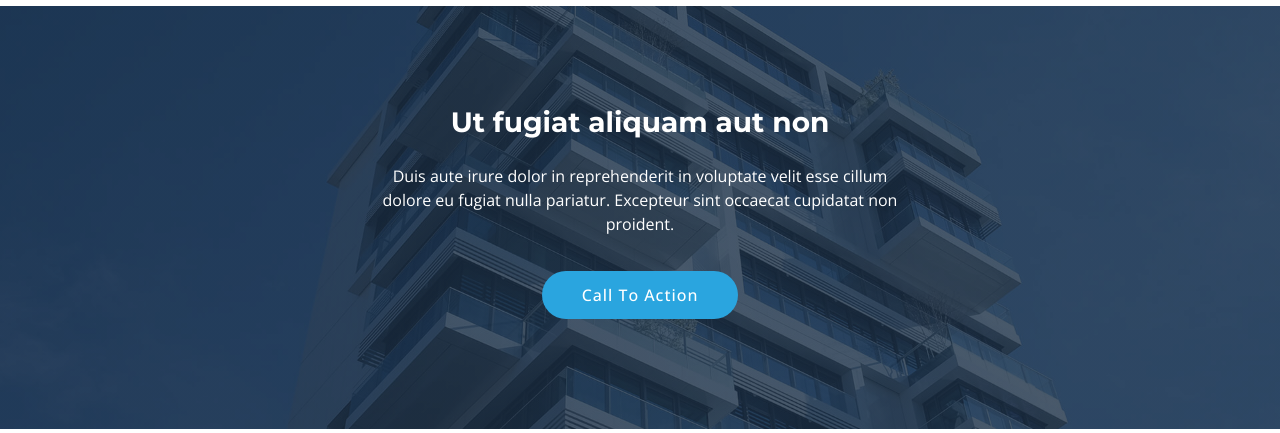
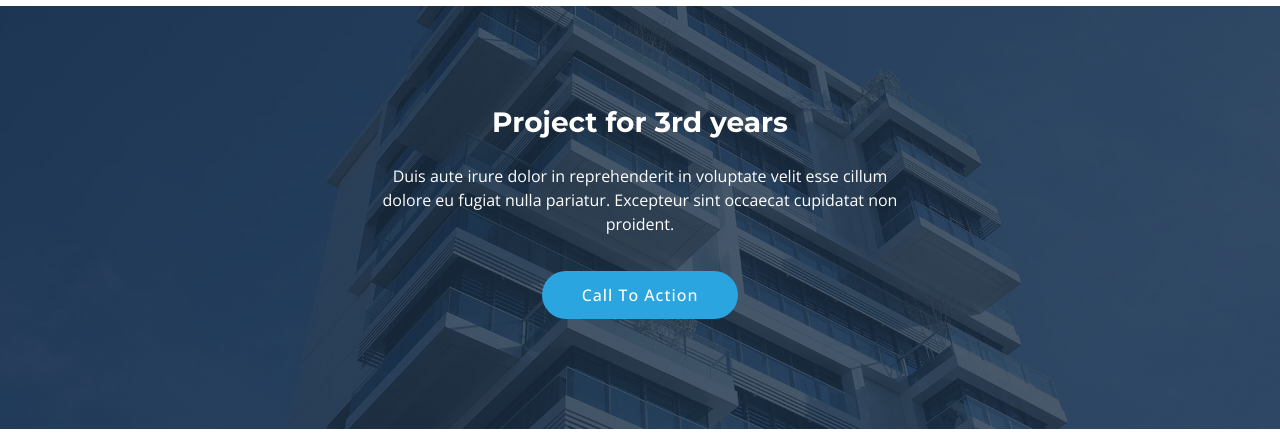
Before and after one commit to VMahluza/ump-ai-tutor, a Django app: page / in a window 1280 px wide. Shown: the part 2018-2451 px from the top of the page. Run offline with Django 4.2, Linux system fonts and the light colour scheme; some libraries are stand-ins or nearby versions.

Commit message:
update:CTA-Page

```diff
--- a/web/templates/pages/cta.html
+++ b/web/templates/pages/cta.html
@@ -3,7 +3,7 @@
         <div class="container" data-aos="fade-up">
           <div class="row justify-content-center">
             <div class="col-lg-6 text-center">
-              <h3>Ut fugiat aliquam aut non</h3>
+              <h3>Project for 3rd years</h3>
               <p>Duis aute irure dolor in reprehenderit in voluptate velit esse cillum dolore eu fugiat nulla pariatur. Excepteur sint occaecat cupidatat non proident.</p>
               <a class="cta-btn" href="#">Call To Action</a>
             </div>
```
